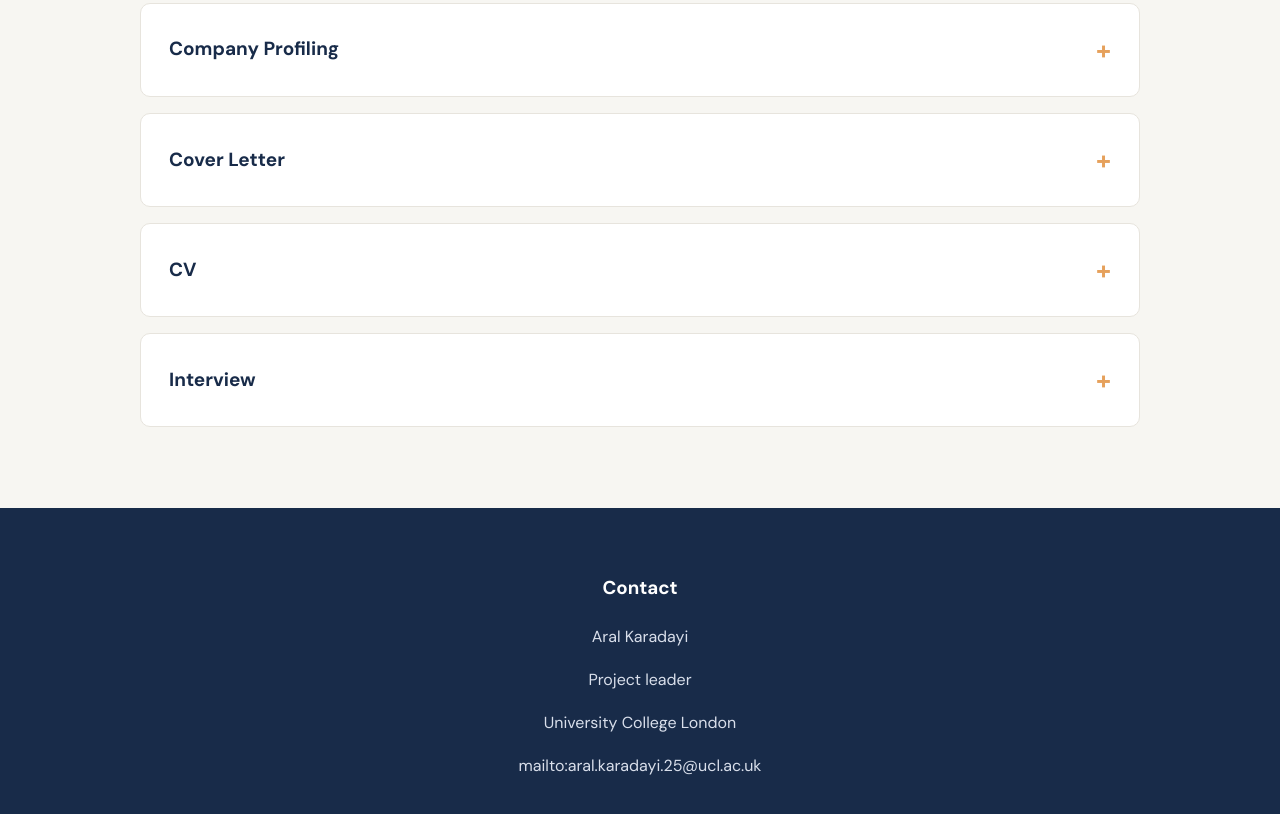
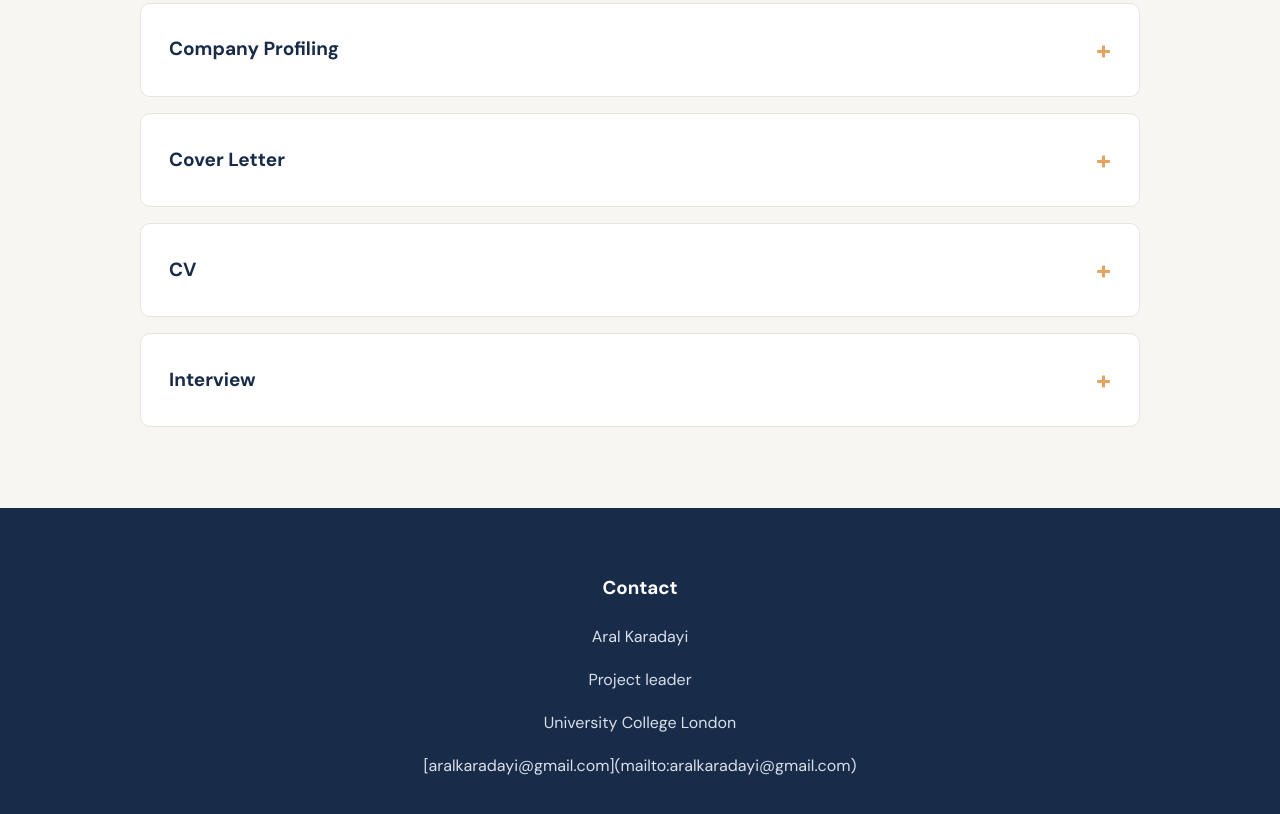
Before and after one commit to aralkaradayi/jpi-labs, a plain HTML site: page index.html in a window 1280 px wide. Shown: the part 1038-1852 px from the top of the page. Drawn offline with nearby package versions, Linux system fonts and the light colour scheme.

Commit message:
Update index.html

```diff
--- a/index.html
+++ b/index.html
@@ -310,7 +310,7 @@ footer p { color: #d9dfeb; }
   <p>Aral Karadayi</p>
   <p>Project leader</p>
   <p>University College London</p>
-  <p>mailto:aral.karadayi.25@ucl.ac.uk</p>
+  <p>[aralkaradayi@gmail.com](mailto:aralkaradayi@gmail.com)</p>
 </footer>
 
 </body>
```
